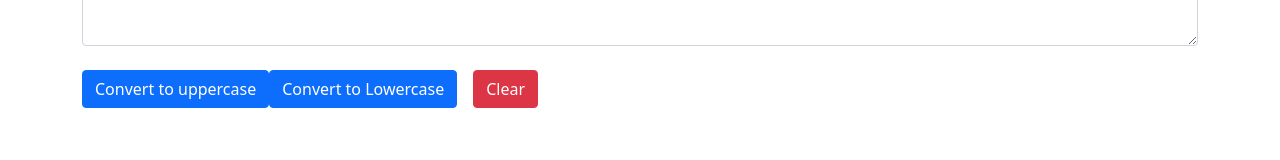
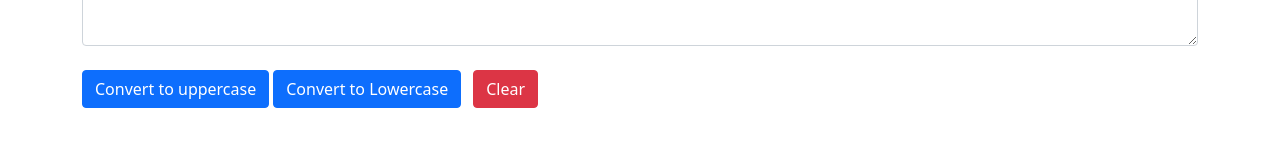
Before and after one commit to amanthokale/Darkmode-reactjs, a React (Create React App) app: page / in a window 1280 px wide. Shown: the part 320-480 px from the top of the page. Built offline with nearby package versions, Linux system fonts and the light colour scheme.

Commit message:
1 file modified

```diff
--- a/src/components/Textform.js
+++ b/src/components/Textform.js
@@ -48,7 +48,7 @@ export default function Textform(props) {
           Convert to uppercase
         </button>
         <button
-          className="btn btn-primary mx-0 my-2"
+          className="btn btn-primary mx-1 my-2"
           onClick={Dclick}
           // onchange={Dchange}
         >
@@ -56,7 +56,7 @@ export default function Textform(props) {
         </button>
 
         <button
-          className="btn btn-danger mx-3 "
+          className="btn btn-danger mx-2 "
           onClick={clear}
           // onchange={Dchange}
         >
```
